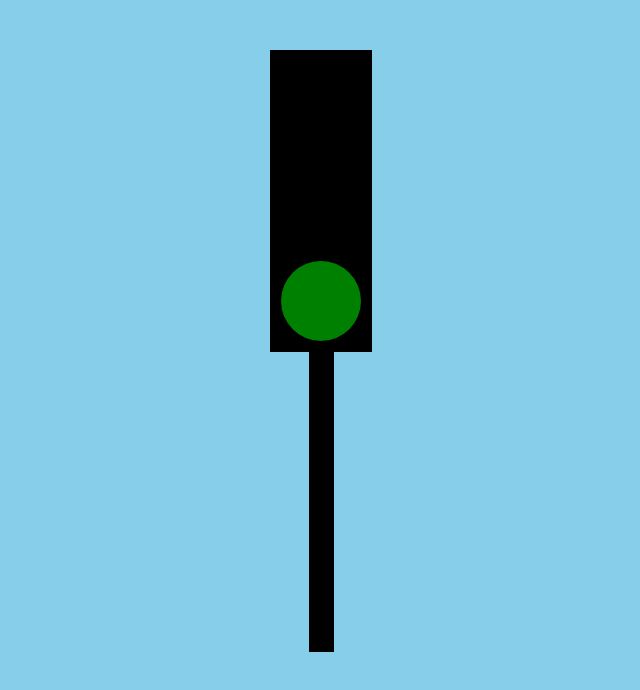
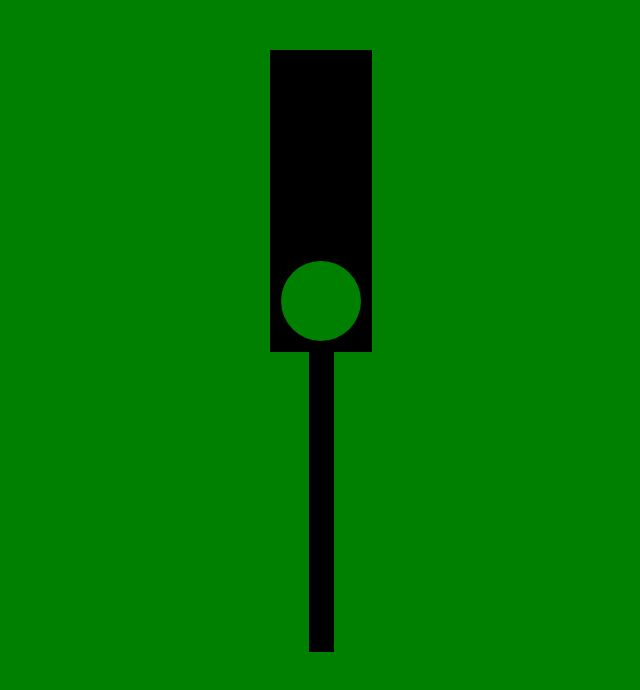
Before and after one commit to pganapathiskamath/3a.github.io, a plain HTML site: page index.html in a window 1280 px wide. Shown: the whole page, without its empty margins (319-959 px from the left). Drawn offline with Linux system fonts and the light colour scheme.

Commit message:
Update index.html

```diff
--- a/index.html
+++ b/index.html
@@ -7,7 +7,7 @@
     <style>
         html{
         margin:0px;
-        background:skyblue;
+        background:green;
         }
         .traffic-light{
         width: 100px;
```
